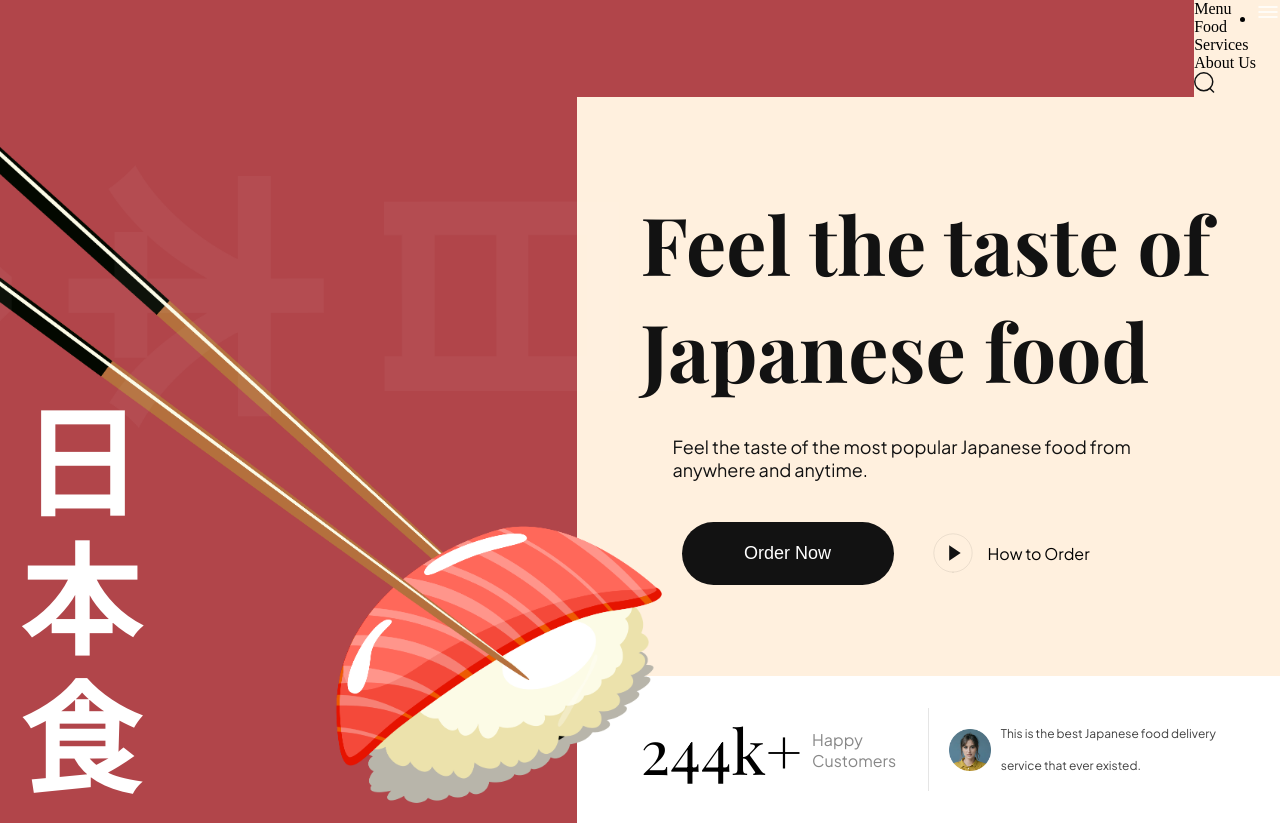
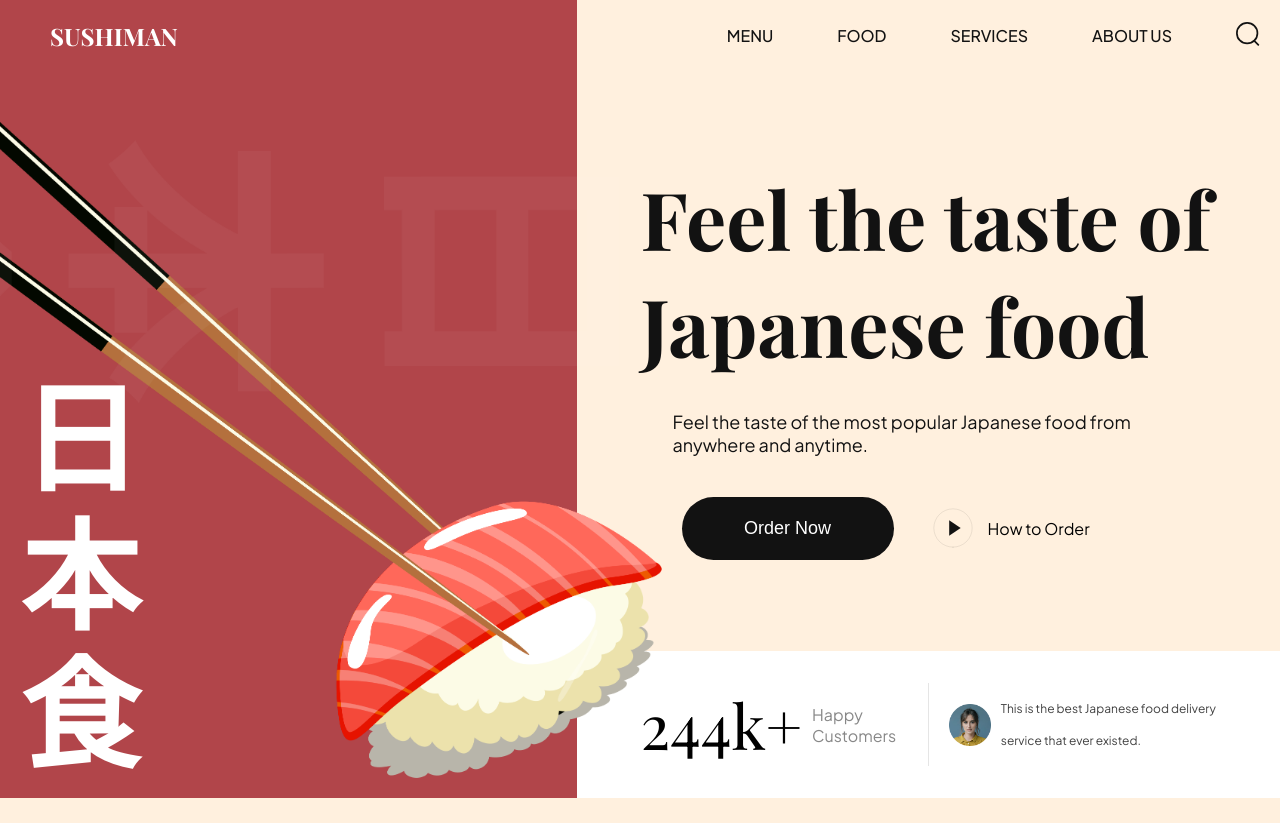
Before and after one commit to andmina/sushi-website, a plain HTML site: page index.html in a window 1280 px wide. After the commit the page ends 800 px from the top, so only its background shows below. Drawn offline with nearby package versions, Linux system fonts and the light colour scheme.

Commit message:
- Header layout now matches the hero

```diff
--- a/css/sections/header.css
+++ b/css/sections/header.css
@@ -14,11 +14,52 @@
   position: absolute; /* not bound to the other elements of the page */
   inset: 0;
   width: 100%;
+
   background-color: var(--primary-color);
-  z-index: 1;
+  z-index: -1;
 }
 
 .header__logo h4 {
   padding-left: 30px;
   color: #fff;
+
+  font-weight: 700;
+  font-family: var(--playfair-display);
+  font-size: 24px;
+  text-transform: uppercase;
 }
+
+.header__menu,
+.header_menu-mobile {
+  display: flex;
+  align-items: center;
+  justify-content: flex-end;
+  flex: 1.236;
+
+  padding: 20px;
+  gap: 64px;
+  list-style: none;
+}
+
+.header__menu li {
+  font-family: var(--plus-jakarta-sans);
+  color: var(--secondary-color);
+  font-size: 16px;
+  line-height: 20px;
+  font-weight: 500;
+  text-transform: uppercase;
+  cursor: pointer;
+}
+
+.header__menu li img {
+  width: 24px;
+  height: 24px;
+  object-fit: contain;
+}
+
+.header__menu-mobile {
+  display: none;
+  gap: 20px;
+
+  position: relative;
+}
```
